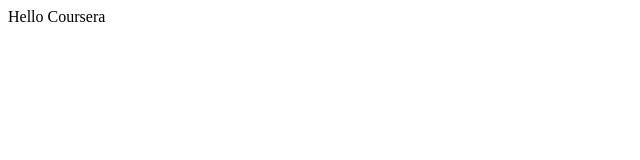
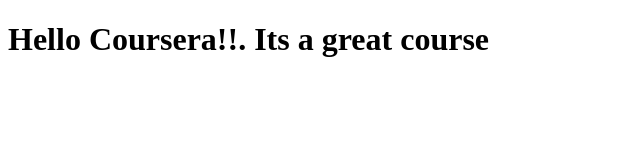
Before and after one commit to PavaneshGit/coursera, a plain HTML site: page site/index.html in a window 1280 px wide. Shown: the whole page, without its empty margins (0-640 px from the left). Drawn offline with Linux system fonts and the light colour scheme.

Commit message:
My second message

```diff
--- a/site/index.html
+++ b/site/index.html
@@ -5,6 +5,7 @@
 	<title>Hello Coursera</title>
 </head>
 <body>
-Hello Coursera
+<h1>Hello Coursera!!. Its a great course</h1>
+
 </body>
 </html>
```
